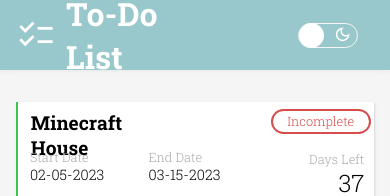
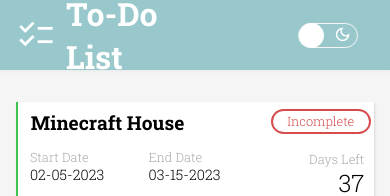
Before and after one commit to hollyefig/todolist, a plain HTML site: page index.html in a window 390 px wide. Shown: the top 196 px of the page. Drawn offline with nearby package versions, Linux system fonts and the light colour scheme.

Commit message:
improved mobile view, cleaned up text errors when editing proj

```diff
--- a/script.js
+++ b/script.js
@@ -73,6 +73,7 @@ completedNum.textContent = allProjArr.filter((e) => e.complete === true).length;
 
 // new project popup
 const openNewProject = () => {
+  console.log(editProj);
   blurBg = true;
   document.getElementById("blurBg").classList.add("blurBg");
   document.getElementById("newProjectPopup").classList.remove("displayNone");
@@ -82,18 +83,21 @@ const openNewProject = () => {
         "Create Project");
 };
 
+// reset inputs
 const resetInputs = () => {
   document.getElementById("projName").value = "";
   document.getElementById("startDateInput").value = "";
   document.getElementById("endDateInput").value = "";
 };
 
+// close new proj
 const closeNewProject = () => {
   document.getElementById("blurBg").classList.remove("blurBg");
   document.getElementById("newProjectPopup").classList.add("displayNone");
   document.getElementById("newTaskPopup").classList.add("displayNone");
 
   resetInputs();
+  editProj = false;
 };
 document.addEventListener("keydown", (e) => {
   if (blurBg === true) {
--- a/style.css
+++ b/style.css
@@ -467,7 +467,7 @@ body {
 /* project name div */
 .projName {
     grid-row: 1 / 2;
-    grid-column: 2 / 3;
+    grid-column: 2 / 4;
     font-size: 1.2rem;
     font-weight: var(--bold);
     margin:.2em 0px 0px 0px;
```
